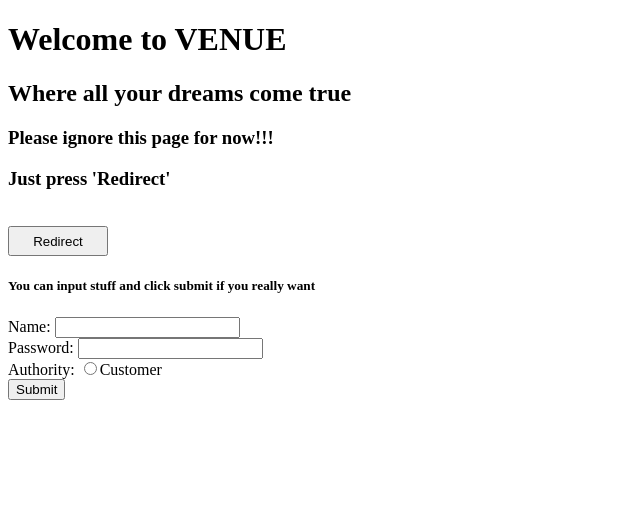
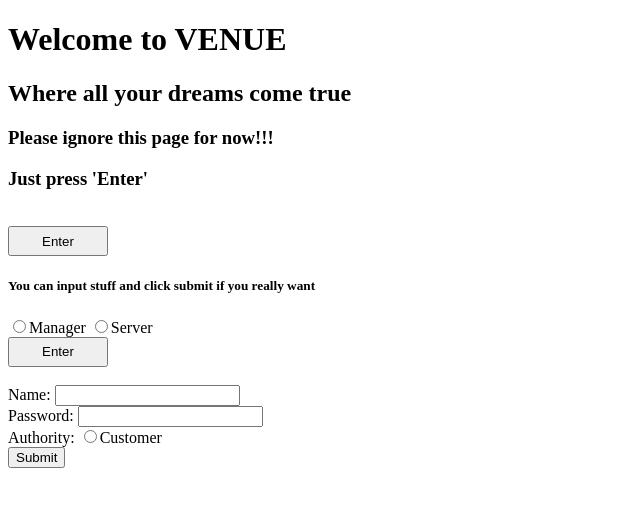
Before and after one commit to danyakarras/Venue, a PHP site: page /304_project/hello.php in a window 1280 px wide. Shown: the top 507 px of the page, without its empty margins (0-640 px from the left). Run offline with PHP 8.4, Linux system fonts and the light colour scheme.

Commit message:
added manager_home

```diff
--- a/hello.php
+++ b/hello.php
@@ -5,10 +5,10 @@
 <h1>Welcome to VENUE</h1>
 <h2>Where all your dreams come true</h2>
 <h3>Please ignore this page for now!!!</h3>
-<h3>Just press 'Redirect'</h3>
+<h3>Just press 'Enter'</h3>
 <br>
 
-<button id="myBtn" style="width:100px;height:30px;">Redirect</button>
+<button id="myBtn" style="width:100px;height:30px;">Enter</button>
   <script>
     var btn = document.getElementById('myBtn');
     btn.addEventListener('click', function() {
@@ -19,6 +19,20 @@
   <br>
 
 <h5>You can input stuff and click submit if you really want</h5>
+
+<input type="radio" name="auth" value="manager">Manager
+<input type="radio" name="auth" value="server">Server<br>
+<button id="myBtn" style="width:100px;height:30px;">Enter</button>
+  <script>
+    var btn = document.getElementById('myBtn');
+    btn.addEventListener('click', function() {
+      document.location.href = 'http://localhost/304_project/home.php';
+    });
+  </script>
+
+  <br>
+  <br>
+
 <form action="welcome_get.php" method="get">
 Name: <input type="text" name="name"><br>
 Password: <input type="text" name="password"><br>
```
